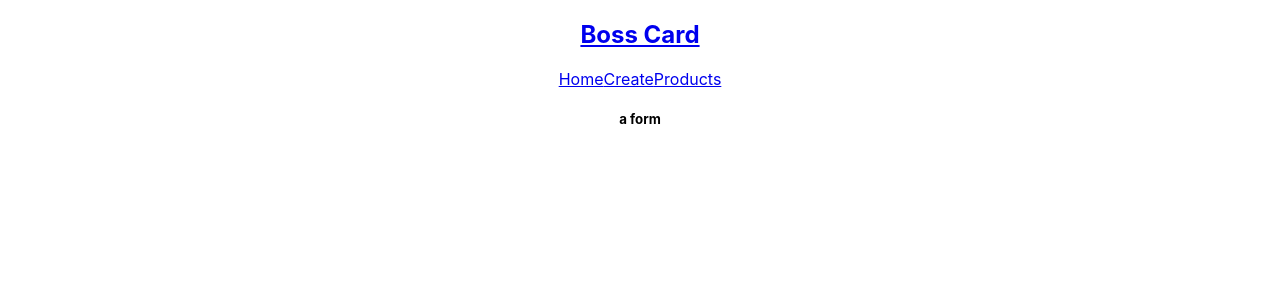
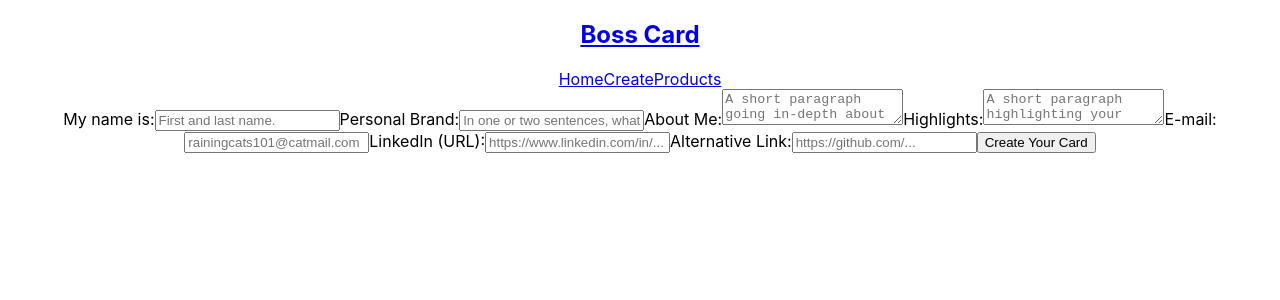
Before and after one commit to yeezick/Boss-Card, a React (Create React App) app: page /create in a window 1280 px wide. Shown: the top 300 px of the page. Built offline with nearby package versions, Linux system fonts and the light colour scheme; no server answers.

Commit message:
component skeletons 90% done form set up with post

```diff
--- a/src/App.js
+++ b/src/App.js
@@ -6,6 +6,7 @@ import { baseURL, config } from "./services";
 import Navbar from "./components/Navbar";
 import Home from "./components/Home";
 import Form from "./components/Form";
+import ProductList from "./components/ProductList"
 import "./App.css";
 
 function App() {
@@ -17,7 +18,7 @@ function App() {
       const resp = await axios.get(baseURL, config);
       setCardList(resp.data.records)
       // remove console log before publishing
-      console.log(resp.data.records)
+      // console.log(resp.data.records)
     }
     fetchCards();
   },[])
@@ -28,8 +29,8 @@ function App() {
       <Route exact path="/">
         <Home cardList={cardList}/>
       </Route>
-      <Route path="products">
-        {/* map through card list and display card for each one */}
+      <Route path="/products">
+        <ProductList cardList={cardList}/>
       </Route>
       <Route path="/create">
         <Form setToggleRender={setToggleRender} />
--- /dev/null
+++ b/src/components/Card.jsx
@@ -0,0 +1,43 @@
+function Card({ card }) {
+  const {
+    name,
+    brand,
+    description,
+    highlights,
+    email,
+    linkedin,
+    alternativeLink,
+  } = card.fields;
+
+  return (
+    // section must be structured strategically for styling
+    <section className="card">
+      <div className="first-row">
+        <h2>{name}</h2>
+        <p>{brand}</p>
+      </div>
+      <div className="second-row">
+        <h3>About Me</h3>
+        <p>{description}</p>
+      </div>
+      <div className="third-row">
+        <h3>Skills</h3>
+        <p>{highlights}</p>
+      </div>
+      <div>
+        <h2>Get In Touch!</h2>
+        <a href={email} target="_blank" rel="noreferrer">
+          <img src="" alt="email" />
+        </a>
+        <a href={linkedin} target="_blank" rel="noreferrer">
+          <img src="" alt="LinkedIn" />
+        </a>
+        <a href={alternativeLink} target="_blank" rel="noreferrer">
+          <img src="" alt="Alternative link" />
+        </a>
+      </div>
+    </section>
+  );
+}
+
+export default Card;
--- a/src/components/Form.jsx
+++ b/src/components/Form.jsx
@@ -1,9 +1,110 @@
+import { useState, useEffect } from "react";
+import { useParams, useHistory } from "react-router-dom";
+import axios from "axios";
+import { baseURL, config } from "../services";
 
-function Form () {
+function Form({ setToggleRender }) {
+  // states
+  const [name, setName] = useState("");
+  const [brand, setBrand] = useState("");
+  const [description, setDescription] = useState("");
+  const [highlights, setHighlights] = useState("");
+  const [email, setEmail] = useState("");
+  const [linkedin, setLinkedin] = useState("");
+  const [alternativeLink, setAlternativeLink] = useState("");
+  // react router dom methods
+  const params = useParams();
+  const history = useHistory();
+
+  const handleSubmit = async (e) => {
+    e.preventDefault();
+    const newCard = {
+      name,
+      brand,
+      description,
+      highlights,
+      email,
+      alternativeLink,
+    };
+
+    // make an axios post request to the baseurl, attached with data to add & auth config
+    await axios.post(baseURL, { fields: newCard }, config);
+
+    // triggers redirect after 1 second
+    setToggleRender((curr) => !curr);
+    setTimeout(() => {
+      history.push("/");
+    }, 1000);
+  };
 
   return (
-    <h5> a form</h5>
-  )
+    <form onSubmit={handleSubmit}>
+      <label htmlFor="name">My name is:</label>
+      <input
+        required
+        type="text"
+        id="name"
+        placeholder="First and last name."
+        value={name}
+        onChange={(e) => setName(e.target.value)}
+      />
+
+      <label htmlFor="brand">Personal Brand:</label>
+      <input
+        required
+        type="text"
+        id="brand"
+        placeholder="In one or two sentences, what would you want someone to know on first impressions?"
+        value={brand}
+        onChange={(e) => {
+          setBrand(e.target.value);
+        }}
+      />
+
+      <label htmlFor="description">About Me:</label>
+      <textarea
+        required
+        id="description"
+        placeholder="A short paragraph going in-depth about you and who you are!"
+        value={description}
+        onChange={(e) => setDescription(e.target.value)}
+      ></textarea>
+
+      <label htmlFor="highlights">Highlights:</label>
+      <textarea
+        required
+        id="highlights"
+        placeholder="A short paragraph highlighting your talents or accomplishments in a professional tone."
+        value={highlights}
+        onChange={(e) => setHighlights(e.target.value)}
+      ></textarea>
+
+      <label htmlFor="email">E-mail:</label>
+      <input
+        required
+        type="email"
+        id="email"
+        placeholder="rainingcats101@catmail.com"
+        value={email}
+        onChange={(e) => setEmail(e.target.value)}
+      />
+
+      <label htmlFor="linkedin">LinkedIn (URL):</label>
+      <input
+        required
+        type="text"
+        id="linkedin"
+        placeholder="https://www.linkedin.com/in/..."
+        value={linkedin}
+        onChange={(e) => setLinkedin(e.target.value)}
+      />
+
+      <label htmlFor="alternativeLink">Alternative Link:</label>
+      <input type="text" id="alternativeLink" placeholder="https://github.com/..."
+      value={alternativeLink} onChange={(e) => setAlternativeLink(e.target.value)}/>
+      <button>Create Your Card</button>
+    </form>
+  );
 }
 
 export default Form;
--- a/src/components/Home.jsx
+++ b/src/components/Home.jsx
@@ -1,12 +1,10 @@
-
-function Home () {
-
+import ProductList from "./ProductList"
+function Home ({cardList}) {
   return (
     <main>
       <div> intro banner </div>
       <div>  product information</div>
-      <div> product list</div>
-      {/* also needs to render product list */}
+      <ProductList cardList={cardList}/>
     </main>
   )
 }
--- a/src/components/ProductList.jsx
+++ b/src/components/ProductList.jsx
@@ -1,4 +1,13 @@
+import Card from "./Card";
 
-function ProductList () {
+function ProductList({ cardList }) {
+  return (
+    <section>
+      {cardList.map((card) => (
+        <Card key={card.id} card={card} />
+      ))}
+    </section>
+  );
+}
 
-}
+export default ProductList;
```
